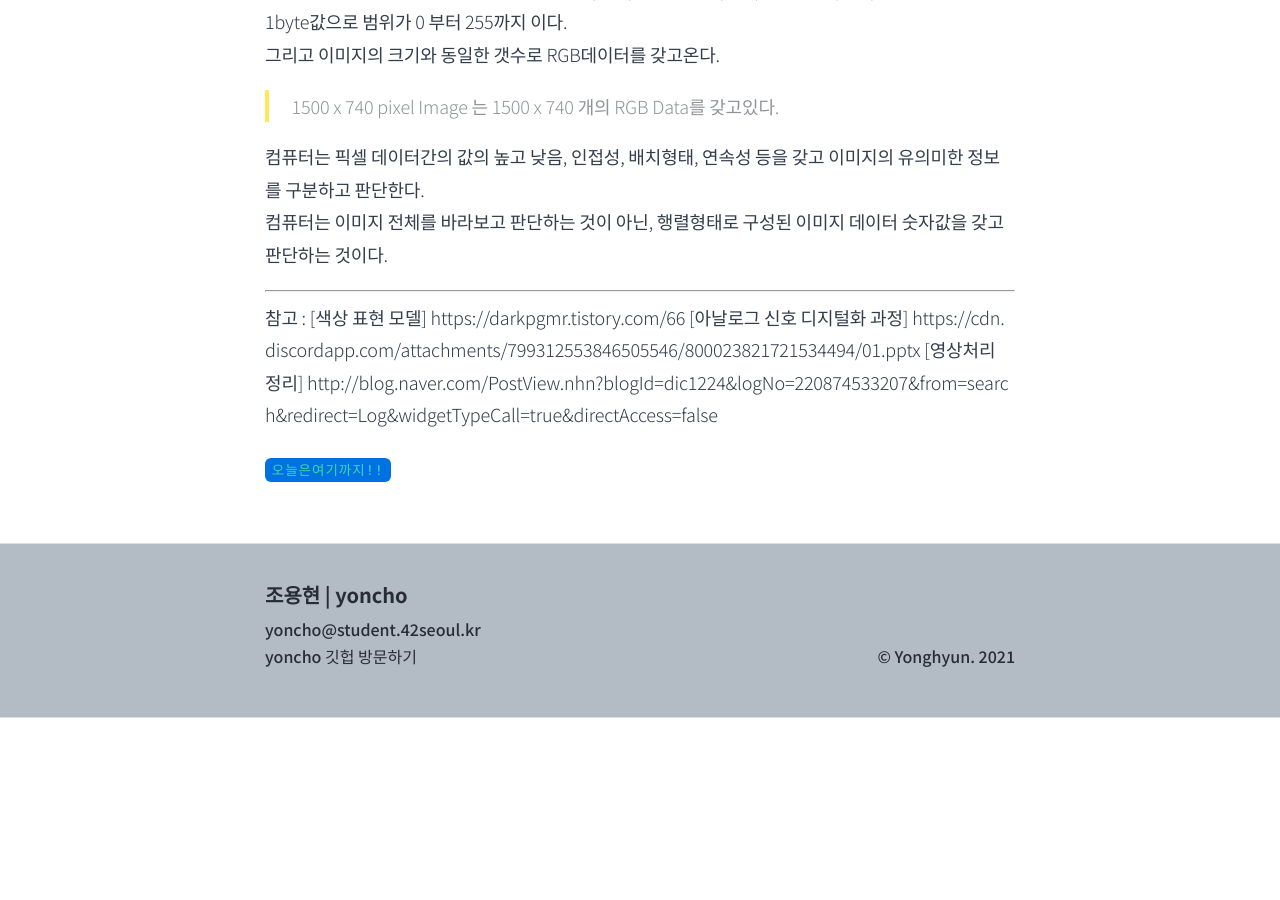
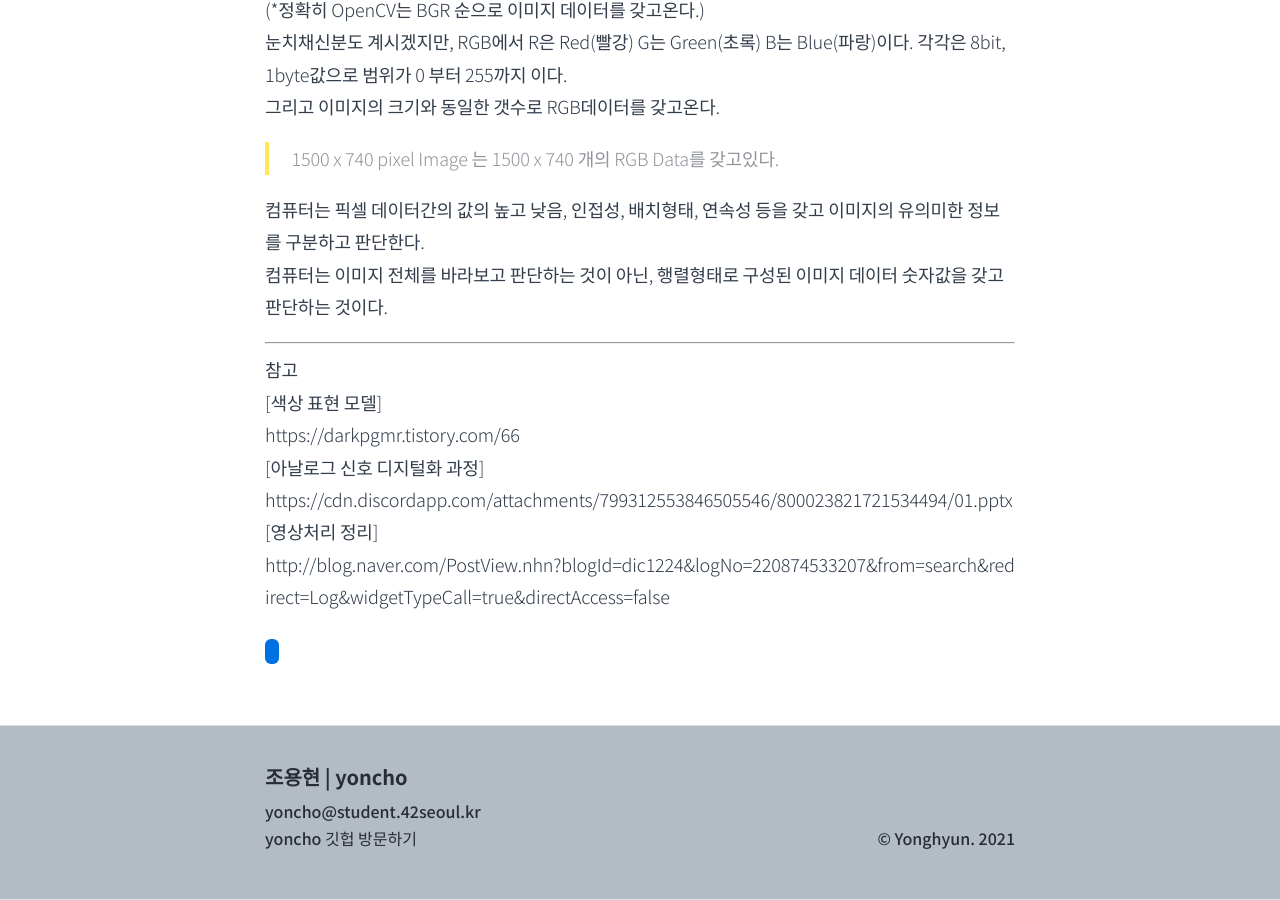
Before and after one commit to yoncho/yoncho.github.io, a Jekyll site: the page built from opencv/05_영상처리시작.md, in a window 1280 px wide and 900 px high, scrolled down 2983 px. Built offline with Jekyll 4.4.1, drawn with Linux system fonts in a browser that asks for light colours; some web fonts are replaced; before the commit the page ends 3701 px from its top, so only the background shows below that.

Commit message:
2021.01.19

```diff
--- a/opencv/05_영상처리시작.md
+++ b/opencv/05_영상처리시작.md
@@ -67,6 +67,7 @@
 ![image_rgb](https://user-images.githubusercontent.com/44021629/104951163-61f95a80-5a05-11eb-8173-7710e85ea30f.png)
 
 **이미지 데이터는  RGB형태로 구성된다.**
+
 색상을 표현하는 모델로는 GRAY모델, RGB모델, HSV모델, YCbCr모델등이 존재한다.
 하지만 OpenCV에서는 RGB모델로 이미지 데이터를 갖고온다.
 (*정확히 OpenCV는 BGR 순으로 이미지 데이터를 갖고온다.)
@@ -80,7 +81,7 @@
 
 
 <hr>
-참고 :
+참고
 [색상 표현 모델]
 https://darkpgmr.tistory.com/66
 [아날로그 신호 디지털화 과정]
@@ -88,4 +89,4 @@
 [영상처리 정리]
 http://blog.naver.com/PostView.nhn?blogId=dic1224&logNo=220874533207&from=search&redirect=Log&widgetTypeCall=true&directAccess=false
 
-<code>오늘은여기까지!!</code>
+<code></code>
```
